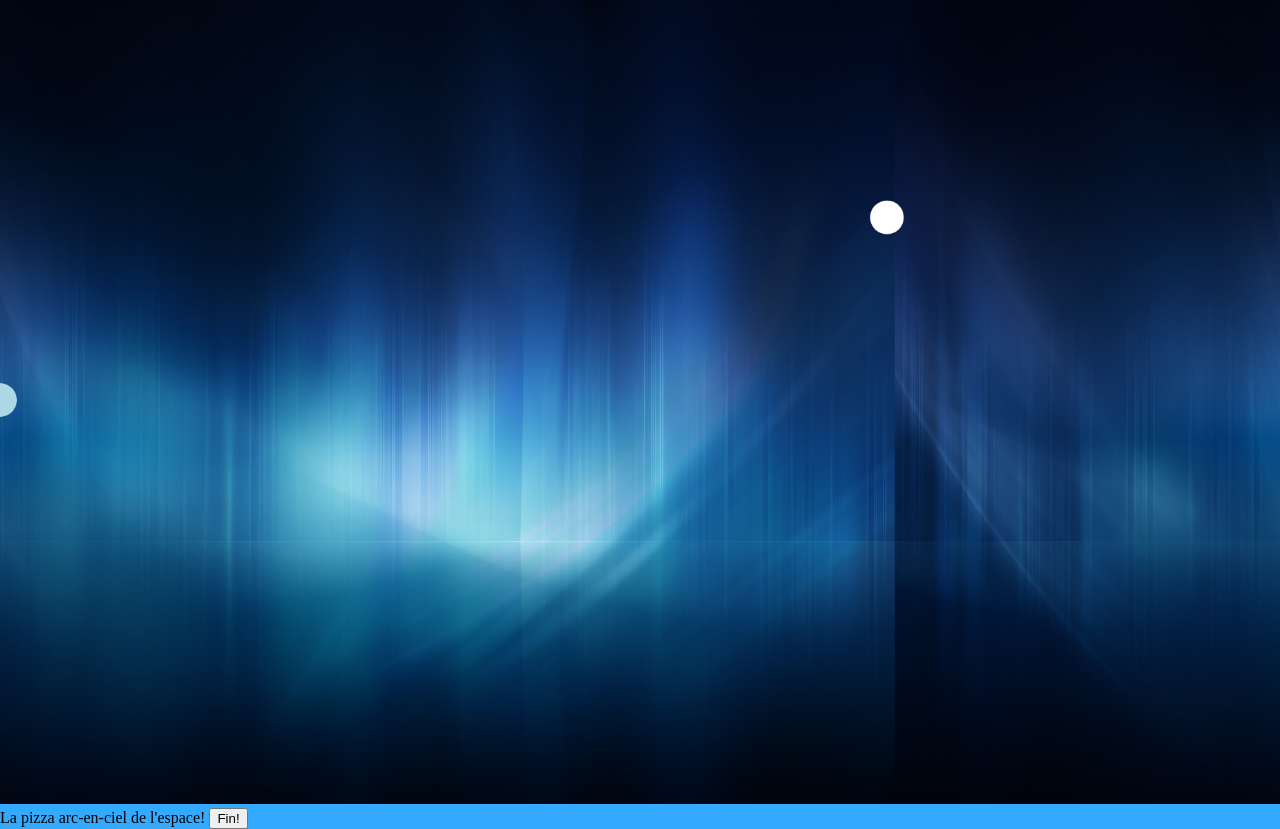
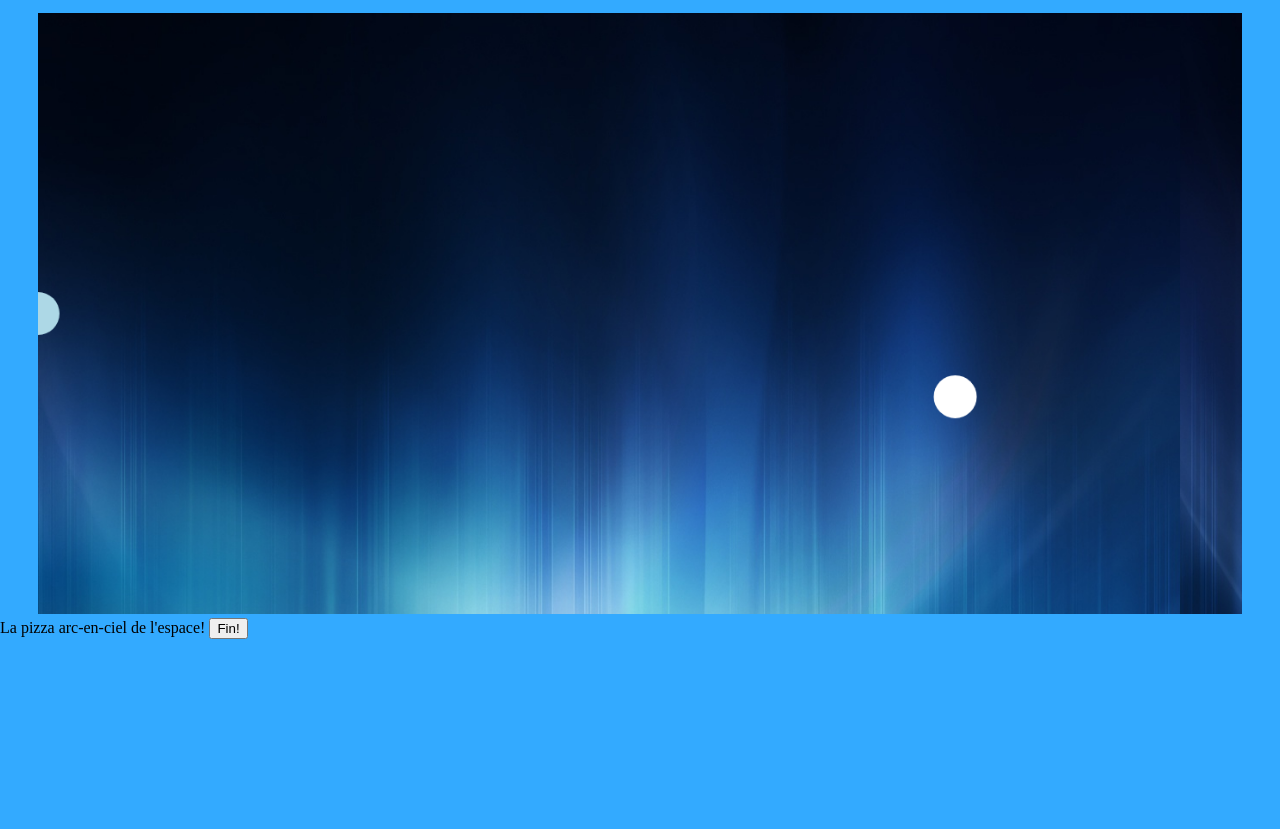
Before and after one commit to cegepmatane/devoir-client-alex007sirois, a plain HTML site: page JeuPong.html in a window 1280 px wide. After the commit the page ends 800 px from the top, so only its background shows below. Drawn offline with Linux system fonts and the light colour scheme.

Commit message:
retravaillé canevas
+

classse joueur

```diff
--- a/Balle.js
+++ b/Balle.js
@@ -4,8 +4,8 @@ var Balle = function(scene)
     var balle = this;
 	var cercle=null;
 
-	var vitesse=0;
-	var angle=90;
+	var vitesse;
+	var angle;
 
 	var deplacementX;
 	var deplacementY;
--- a/Jeu.js
+++ b/Jeu.js
@@ -7,63 +7,56 @@ function Jeu()
 	var joueur1 = null;
 	var joueur2 = null;
 	var collisions = null;
-	var ratioScene = {largeur :1, hauteur : 1};
-	var dimentionScene = {largeur :1, hauteur : 1};
 
+	var ratioX;
+	var ratioY;
+
+	var canevas;
 	var canevas2D;
 
 	var debug = document.getElementById("debug");
 
-	var canevas = document.getElementById('canevas');
-	canevas2D = canevas.getContext('2d');
+	var canevasDiv = document.getElementById('canevasDiv');
 
 
 	var initialiserCanevas = function()
   {
-    //On redimensionne le canvas en respectant l'aspect ratio
-    //On vise à remplir l'écran en largeur sans déborder en hauteur
-    //On centre le résultat au milieu de l'écran pour renforcir l'aspect focal du jeu.
-    ratioLargeur = window.innerWidth / canevas.width;
-    ratioHauteur = window.innerHeight / canevas.height;
-    if(ratioHauteur * canevas.height <= window.innerHeight)
-    {
-      canevas.style.width = "100%";
-      canevas.style.left = (canevas.width * ratioLargeur)/2+"px";
-      computedStyle = window.getComputedStyle(canevas);
-      canevasNouvelleHeight = parseInt(computedStyle.getPropertyValue('height').replace("px",""));
-      canevas.style.marginTop = (window.innerHeight - canevasNouvelleHeight) / 2 + "px";
-    }
-    else
-    {
-      canevas.style.width = (canevas.width * ratioLargeur) + "px" ;
-      canevas.style.marginLeft = "-"+ (canevas.width * ratioLargeur)/2+"px";
-    }
-    var body = document.getElementsByTagName("body")[0];
-    body.style.maxHeight = window.innerHeight + "px";
-    body.style.overflow = "hidden";
+      largeur = 1400;
+			hauteur = 700;
 
-    computedStyle = window.getComputedStyle(canevas);
-    canevasNouvelleHeight = parseInt(computedStyle.getPropertyValue('height').replace("px",""));
-    canevasNouvelleWidth = parseInt(computedStyle.getPropertyValue('width').replace("px",""));
-    ratioScene.largeur = canevasNouvelleWidth / canevas.width;
-    ratioScene.hauteur = canevasNouvelleHeight / canevas.height;
+			canevasDiv.innerHTML = "<canvas id='canevas' width='" + largeur + "px' height='" + hauteur + "px'></canvas>";
 
-    dimentionScene.largeur = canevas.width;
-    dimentionScene.hauteur = canevas.height ;
+			canevas = document.getElementById('canevas');
+			canevas2D = canevas.getContext('2d');
 
+			//RecalculCanevas(null);
+			canevas.style.width = "94%";
+			canevas.style.height = "94%";
+
+			canevas.style.marginLeft = "3%";
+			canevas.style.marginTop="1%";
+
+			ratioX = canevas.width / (window.innerWidth*0.94);
+			ratioY = canevas.height / (window.innerHeight*0.94);
   }
+
+	var RecalculCanevas = function(evenement)
+	{
+			ratioX = canevas.width / (window.innerWidth*0.94);
+			ratioY = canevas.height / (window.innerHeight*0.94);
+	}
 
 	var CliquerSouris = function(evenement)
 	{
 		//debug.innerHTML = "click<br>" + debug.innerHTML;
-		alert((evenement.clientX/canevas.width)/ratioLargeur);
+
 	}
 
 	var BougerSouris = function(evenement)
 	{
 		//var mousePos = 'X: ' + evenement.clientX + ' Y: ' + evenement.clientY;
 		//debug.innerHTML = mousePos + '<br>' + debug.innerHTML;
-			joueur.rafraichirAnimation(evenement);
+			joueur.rafraichirAnimation(evenement,ratioX,ratioY);
 
 	}
 
@@ -85,12 +78,14 @@ function Jeu()
 
 	this.lancer = function()
 	{
+		initialiserCanevas();
+
 		canevas.addEventListener("click", CliquerSouris);
-		canevas.addEventListener('mousemove', BougerSouris);
+		window.addEventListener('mousemove', BougerSouris);
+
+		window.addEventListener("resize", RecalculCanevas);
 
 		window.addEventListener(window.Evenement.arrierePlanFinChargement.type,Dessiner);
-
-		initialiserCanevas();
 
 		scene = new createjs.Stage(canevas);
 
--- a/JeuPong.html
+++ b/JeuPong.html
@@ -37,10 +37,10 @@
 			height: 100%;
 		}
 
-		#canevas
+		/*#canevas
 		{
 			cursor: none;
-		}
+		}*/
 		body
 		{
 			position:relative;
@@ -62,12 +62,12 @@
         <meta charset="utf-8">
         <title>Jeu</title>
     </head>
-    <canvas id="canevas" height="1200" width="1900"></canvas>
+    <div id="canevasDiv"></div>
 
 	<div id="css3"></div>
-	La pizza arc-en-ciel de l'espace!
+	<div>La pizza arc-en-ciel de l'espace!
 
-	<a href="Fin.html"><button type="button" >Fin!</button></a>
+	<a href="Fin.html"><button type="button" >Fin!</button></a></div>
 
 	<div id="debug"> </div>
 
--- a/Joueur.js
+++ b/Joueur.js
@@ -20,9 +20,9 @@ var Joueur = function(scene)
     initialiser();
 
     //ICI c'est public
-    this.rafraichirAnimation =  function(evenement)
+    this.rafraichirAnimation =  function(evenement,ratioX,ratioY)
     {
-		cercle.x = evenement.clientX;
-		cercle.y =evenement.clientY;
+		cercle.x = (evenement.clientX*ratioX)-40;
+		cercle.y =(evenement.clientY*ratioY)-10;
 	}
 }
```
